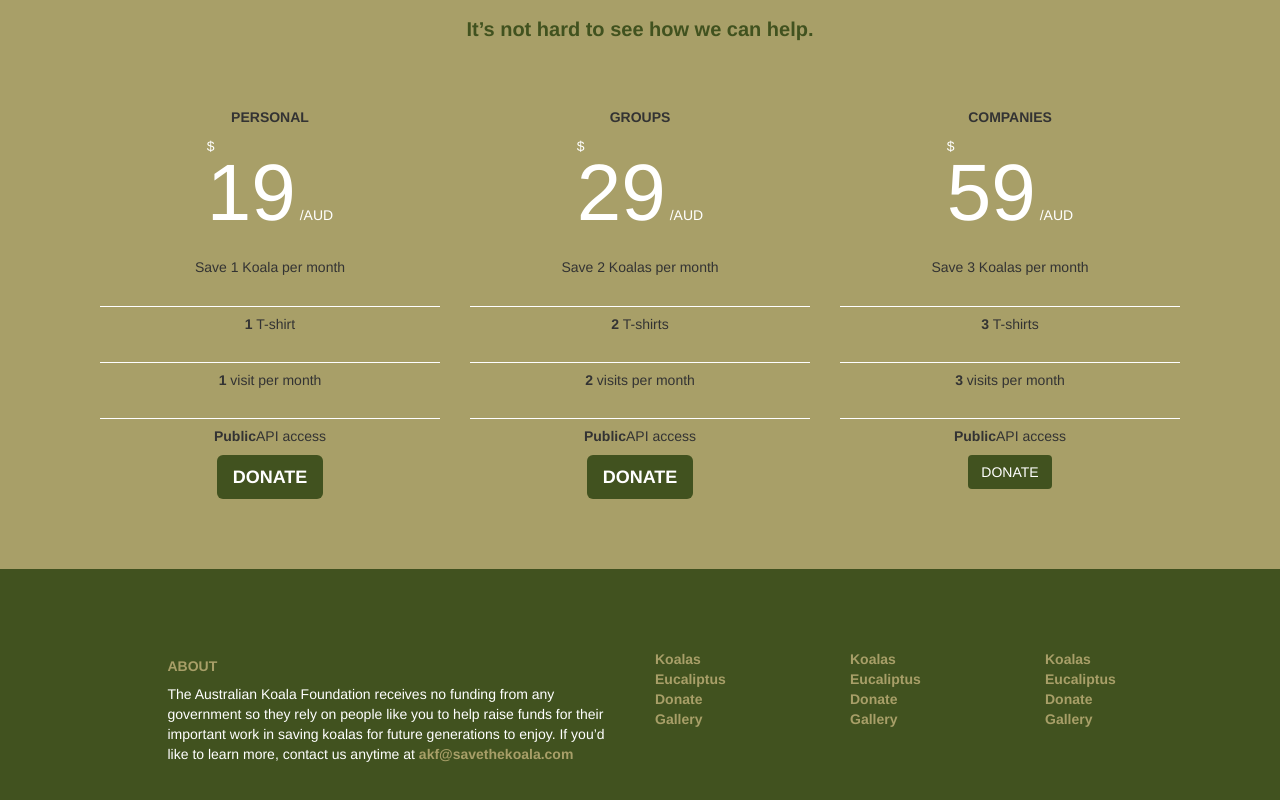
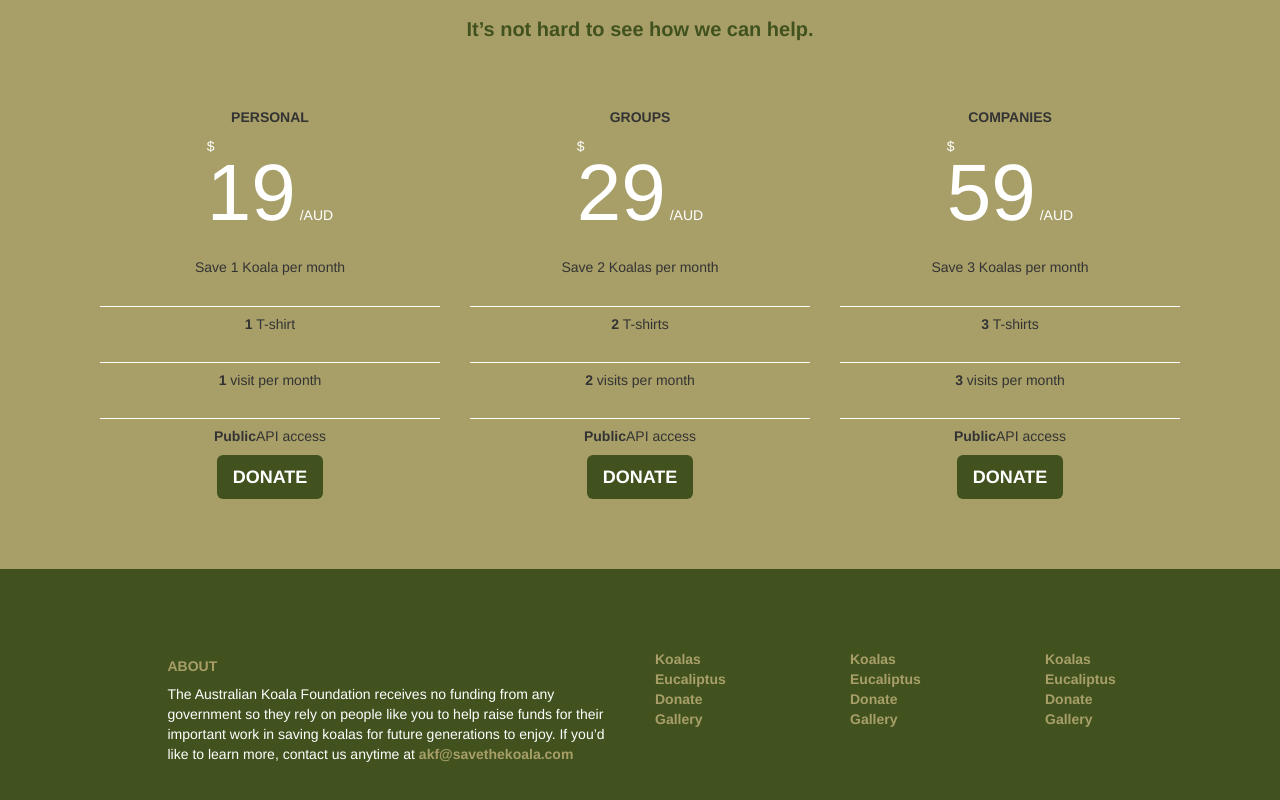
Before and after one commit to PauLeeR/save-the-koala-vol2, a plain HTML site: page index.html in a window 1280 px wide. Shown: the part 4197-4997 px from the top of the page. Drawn offline with nearby package versions, Linux system fonts and the light colour scheme.

Commit message:
detalles minimos

```diff
--- a/css/style.css
+++ b/css/style.css
@@ -237,22 +237,16 @@ span{
 	text-overflow:
 }
 
-
 /* carousel */
 .carousel-inner img {
   margin: auto;   /* esto hace que todas las slides se vean centradas dentro del carousel*/
 }
 
-.sixth-section .btn-lg, .third-section .btn-lg{
+.btn-lg{
 	color: #fff;
 	background-color: #41521F;
 	border: none;
 	font-weight: bolder;
-}
-
-.btn-primaryDonate{
-	background-color: #41521F;
-	color: #fff;
 }
 
 /* collapse */
--- a/index.html
+++ b/index.html
@@ -224,7 +224,7 @@
 						<div class="line"></div>
 						<h5><span>Public</span>API access</h5>
 						<!-- Collapse -->
-						<button class="btn btn-primaryDonate" type="button" data-toggle="collapse" data-target="#collapseExample" aria-expanded="false" aria-controls="collapseExample">DONATE</button>
+						<button class="btn btn-info donation btn-lg" type="button" data-toggle="collapse" data-target="#collapseExample" aria-expanded="false" aria-controls="collapseExample">DONATE</button>
 						<!-- Contenido -->
 						<div class="collapse" id="collapseExample">
 							<div class="well">
```
